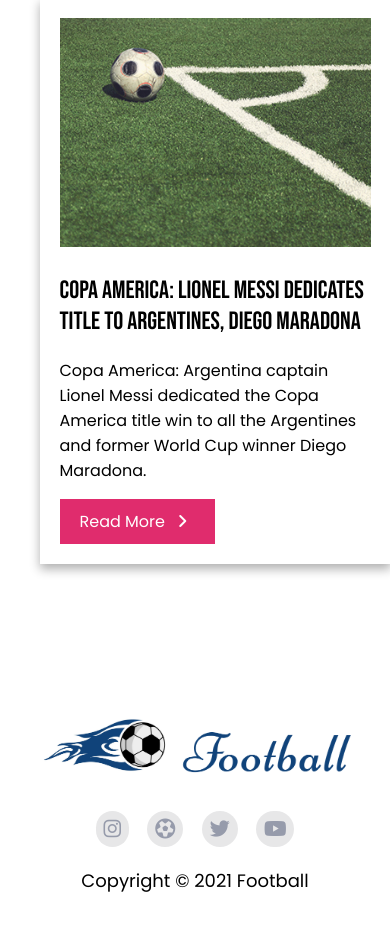
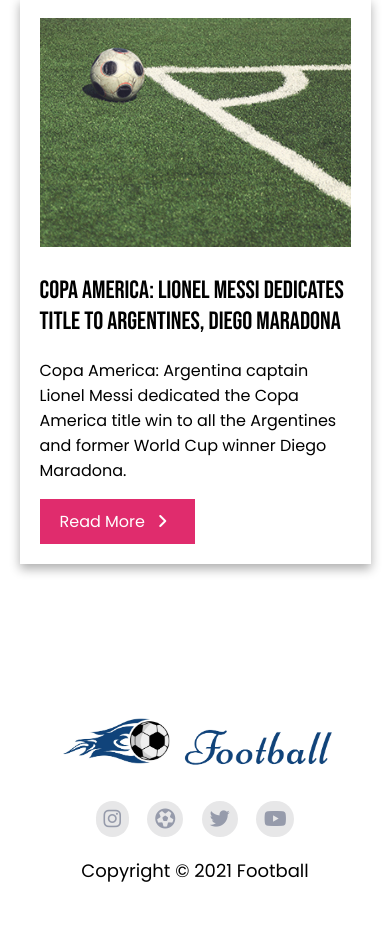
Before and after one commit to prime0x2/responsive-football, a plain HTML site: page index.html in a window 390 px wide. Shown: the part 9940-10870 px from the top of the page. Drawn offline with Linux system fonts and the light colour scheme.

Commit message:
testing 2

```diff
--- a/styles/main.css
+++ b/styles/main.css
@@ -621,7 +621,7 @@ html, body {
     .news-boxes {
         display: grid;
         width: 100%;
-        margin: 0 20px;
+        margin: 0;
         grid-template-columns: repeat(1, 1fr);
         grid-row-gap: 40px;
     }
@@ -631,7 +631,7 @@ html, body {
     }
 
     .footer-container img {
-        width: 80%;
+        width: 70%;
         height: auto;
     }
 }
```
